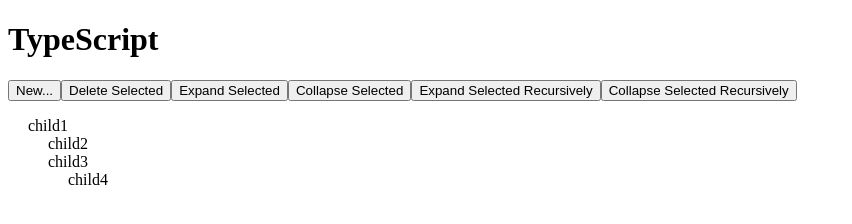
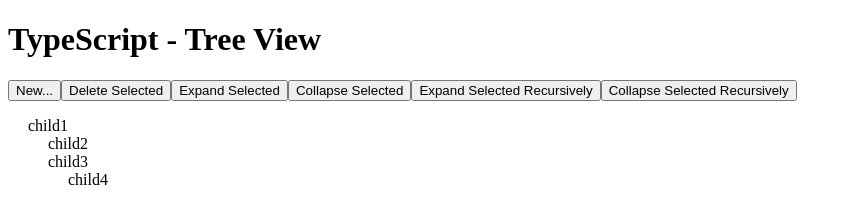
Before and after one commit to BigMikeCodes/TypeScript-PlayGround, a website built with webpack: page index.html in a window 1280 px wide. Shown: the whole page, without its empty margins (0-852 px from the left). Built offline with nearby package versions, Linux system fonts and the light colour scheme; files whose address does not match are found by name.

Commit message:
Adjusted page title

```diff
--- a/index.html
+++ b/index.html
@@ -5,7 +5,7 @@
         <link rel="stylesheet" href="./css/TreeView.css">
     </head>
     <body>
-        <h1>TypeScript</h1>
+        <h1>TypeScript - Tree View</h1>
 
         <div>
             <div id="tree-view-controls-container">
```
